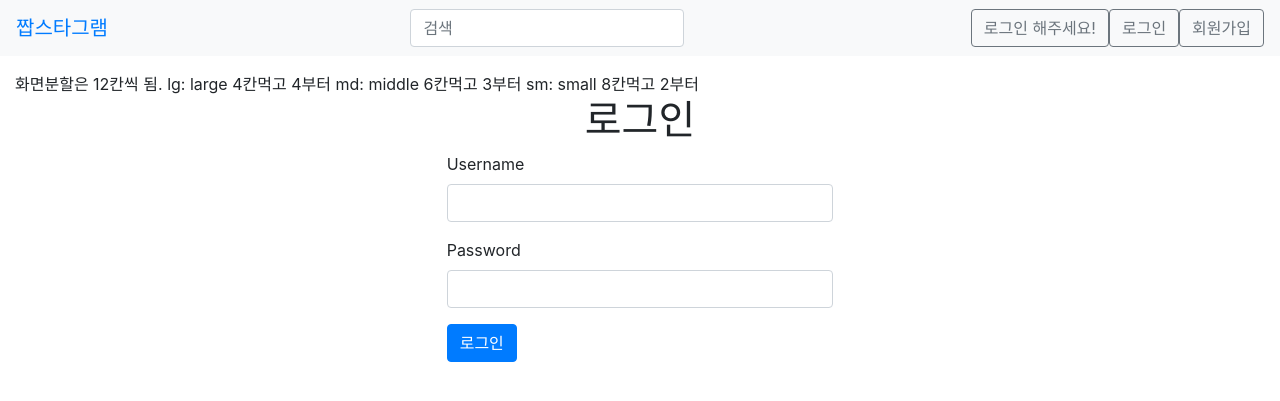
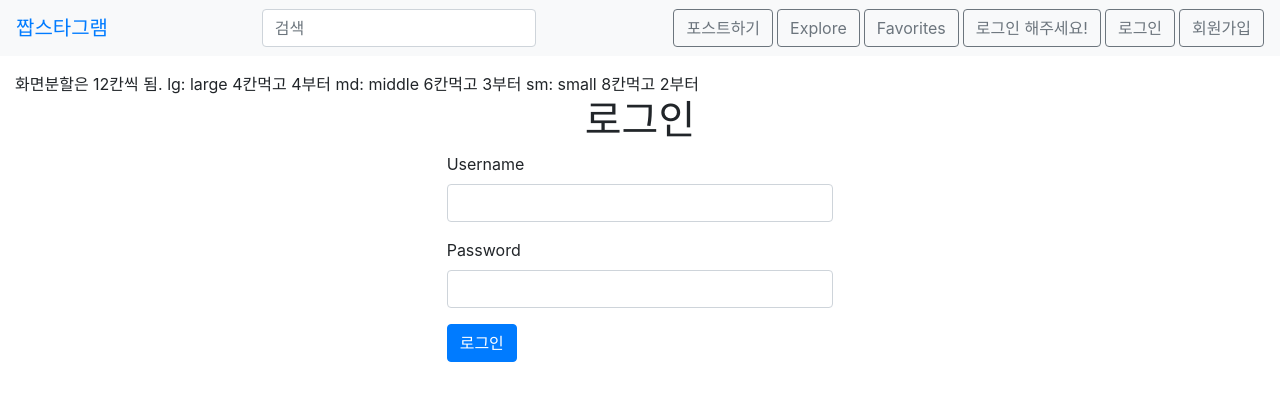
Before and after one commit to s3ich4n/FC9th_instagram, a Django app: page /members/login/ in a window 1280 px wide. Shown: the top 401 px of the page. Run offline with Django 3.2, Linux system fonts and the light colour scheme; some libraries are stand-ins or nearby versions.

Commit message:
feat: 포스트하기 로직 작성완료. 상세내용은 주석참조

```diff
--- a/fc-instagram/posts/views.py
+++ b/fc-instagram/posts/views.py
@@ -42,9 +42,11 @@ def post_create(request):
 
             comment_content = form.cleaned_data['comment']
             if comment_content:
+                # 어떤 모델의 어느 속성에 제대로 바인딩 중인지
+                # 확인하면 올바르게 입력 가능!
                 post.comments.create(
                     author=request.user,
-                    context=comment_content,
+                    contents=comment_content,
                 )
 
             return redirect('posts:post_list')
@@ -55,7 +57,7 @@ def post_create(request):
         form = PostForm()
 
     context['form'] = form
-    return HttpResponse(template.render(context, render))
+    return HttpResponse(template.render(context, request))
 
 
 def comment_create(request, post_pk):
--- a/fc-instagram/templates/common/base.html
+++ b/fc-instagram/templates/common/base.html
@@ -26,6 +26,7 @@
 </head>
 <body>
     <div id="wrapper">
+        <!-- 내비게이션 바 시작 -->
         <nav class="navbar navbar-expand-sm bg-light">
             <a href="{% url 'posts:post_list' %}" class="navbar-brand">짭스타그램</a>
             <form action="{% url 'posts:tag_search' %}" class="form-inline ml-md-auto">
@@ -35,7 +36,18 @@
                        placeholder="검색">
             </form>
             <ul class="navbar-nav ml-md-auto">
-                <li class="nav-item">
+                <li class="nav-item mr-sm-1">
+                    <a href="{% url 'posts:post_create' %}"
+                       class="btn btn-outline-secondary">포스트하기</a>
+                </li>
+                <li class="nav-item mr-sm-1">
+                    <a href="#" class="btn btn-outline-secondary">Explore</a>
+                </li>
+                <li class="nav-item mr-sm-1">
+                    <a href="#" class="btn btn-outline-secondary">Favorites</a>
+                </li>
+
+                <li class="nav-item mr-sm-1">
                     <a href="#" class="btn btn-outline-secondary">
                         {% if user.is_authenticated %}
                             {{ user.username }}의 프로필
@@ -44,18 +56,25 @@
                         {% endif %}
                     </a>
                 </li>
+
                 {% if user.is_authenticated %}
                 <li class="nav-item">
-                    <a href="{% url 'posts:post_create' %}" class="btn btn-outline-secondary">포스트하기</a>
+                    <form action="{% url 'members:logout_view' %}"
+                          method="POST">
+                            {% csrf_token %}
+                            <button type="submit"
+                                    class="btn btn-outline-secondary">로그아웃</button>
+                    </form>
                 </li>
-                <form action="{% url 'members:logout_view' %}" method="POST">
-                    {% csrf_token %}
-                    <button type="submit"
-                            class="btn btn-outline-secondary">로그아웃</button>
-                </form>
                 {% else %}
-                <li class="nav-item"><a href="{% url 'members:login_view' %}" class="btn btn-outline-secondary">로그인</a></li>
-                <li class="nav-item"><a href="{% url 'members:register_view' %}" class="btn btn-outline-secondary">회원가입</a></li>
+                <li class="nav-item mr-sm-1">
+                    <a href="{% url 'members:login_view' %}"
+                       class="btn btn-outline-secondary">로그인</a>
+                </li>
+                <li class="nav-item">
+                    <a href="{% url 'members:register_view' %}"
+                       class="btn btn-outline-secondary">회원가입</a>
+                </li>
                 {% endif %}
             </ul>
         </nav>
--- a/fc-instagram/templates/posts/post_create.html
+++ b/fc-instagram/templates/posts/post_create.html
@@ -18,8 +18,10 @@
             <button class="btn btn-primary btn-block">업로드</button>
         </form>
     </div>
-
-    <p><a href="{% url 'post_list' %}">홈으로 돌아가기</a></p>
+    <!-- NoReverseMatch 에러가 뜨면 다른 템플릿의 뷰
+    혹은 패턴 이름의 리버스가 제대로 되어있는지
+    꼼꼼히 확인하면 오류를 찾을 수 있다! -->
+    <p><a href="{% url 'posts:post_list' %}">홈으로 돌아가기</a></p>
 {% endblock %}
 
 <div class="form-group">
```
